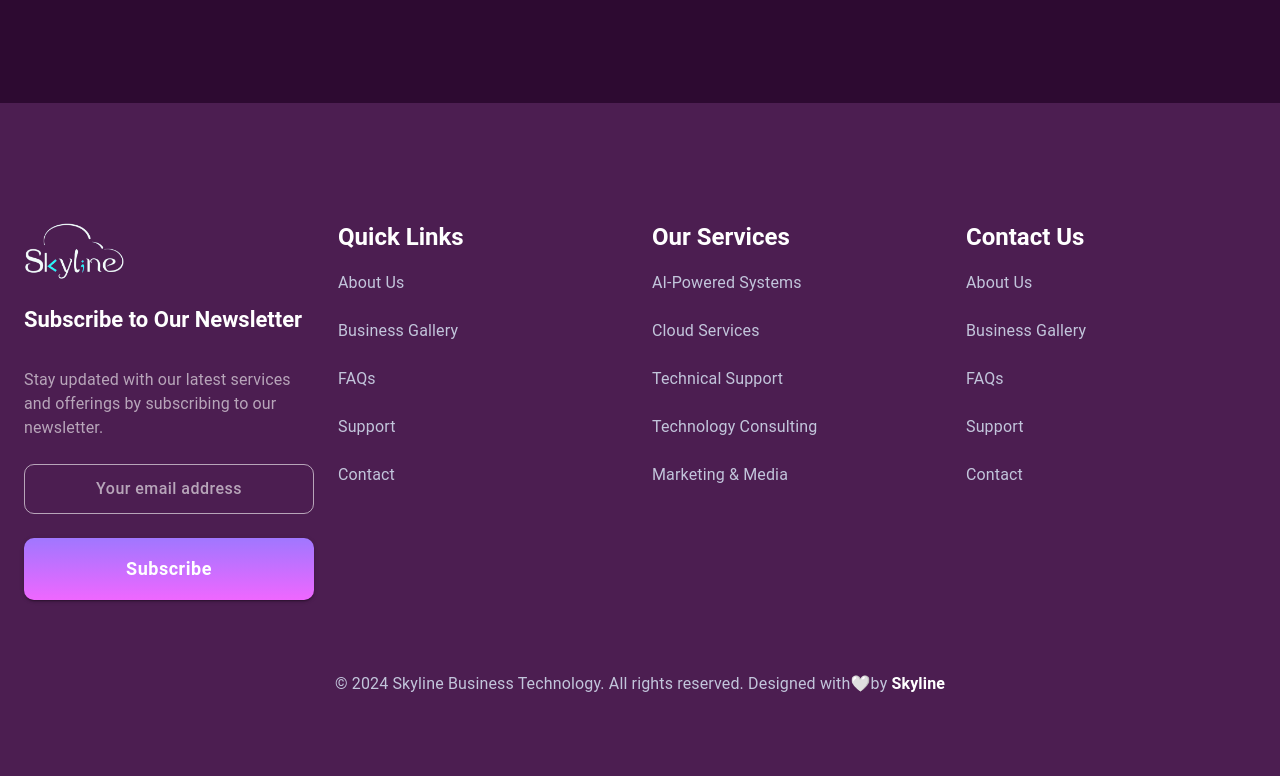
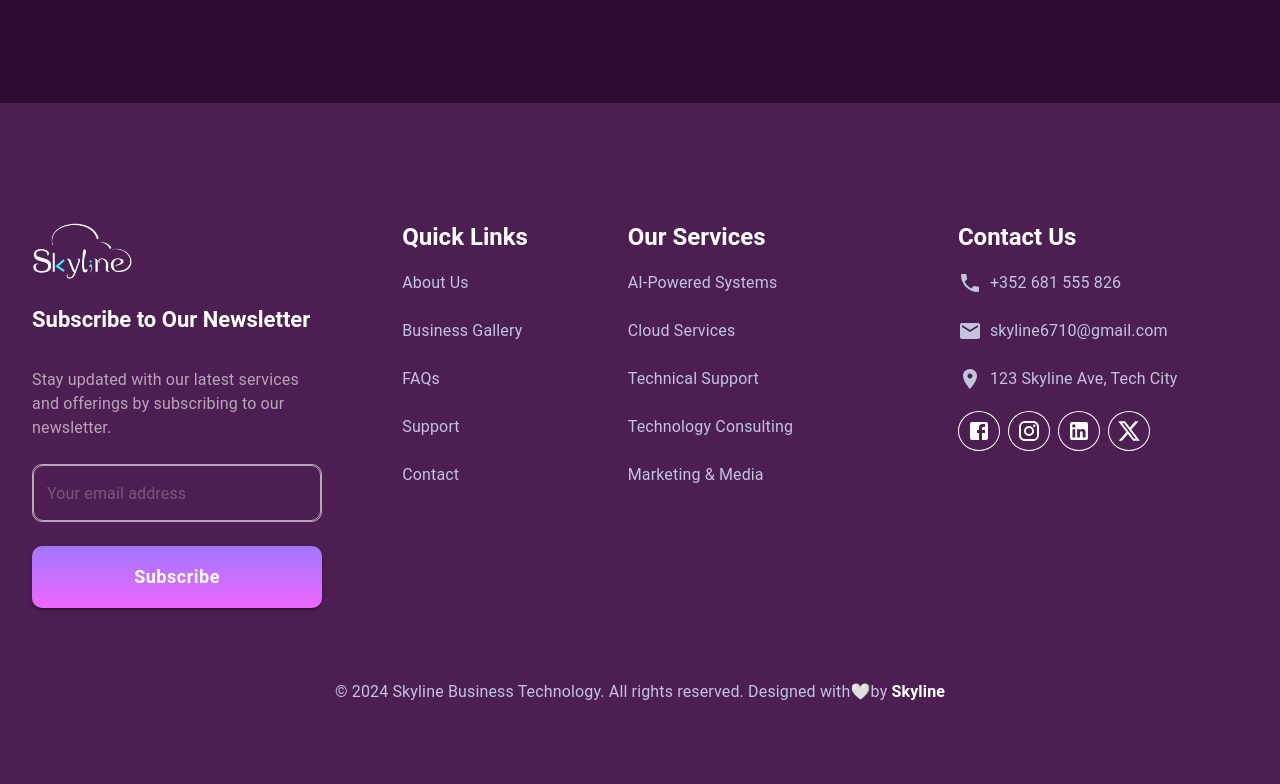
Before and after one commit to Mohamad-Aljaber/Introductory-site, a React (Vite) app: page / in a window 1280 px wide. Shown: the part 4457-5241 px from the top of the page. Built offline with nearby package versions, Linux system fonts and the light colour scheme.

Commit message:
End Designing Footer

```diff
--- a/src/components/Footer.tsx
+++ b/src/components/Footer.tsx
@@ -4,13 +4,23 @@ import {
   Grid,
   List,
   ListItem,
+  ListItemIcon,
   ListItemText,
+  TextField,
   Typography,
 } from "@mui/material";
 import theme from "../theme/theme.ts";
 import logoSrc from "../assets/images/logo.png";
 import CustomButton from "./CustomButton.tsx";
 
+import PhoneIcon from "@mui/icons-material/Phone";
+import EmailIcon from "@mui/icons-material/Email";
+import LocationOnIcon from "@mui/icons-material/LocationOn";
+
+import FacebookIcon from "@mui/icons-material/Facebook";
+import InstagramIcon from "@mui/icons-material/Instagram";
+import LinkedInIcon from "@mui/icons-material/LinkedIn";
+import XIcon from "@mui/icons-material/X";
 const secondaryTheme = theme.palette.secondary.main;
 const textTHeme = theme.palette.text.primary;
 
@@ -28,7 +38,17 @@ const qurServices = [
   { text: "Technology Consulting", path: "" },
   { text: "Marketing & Media", path: "" },
 ];
-
+const ContactUs = [
+  { icon: <PhoneIcon />, text: "+352 681 555 826" },
+  { icon: <EmailIcon />, text: "skyline6710@gmail.com" },
+  { icon: <LocationOnIcon />, text: "123 Skyline Ave, Tech City" },
+];
+const socialMediaSites = [
+  { value: "facebook", icon: <FacebookIcon /> },
+  { value: "Instagram", icon: <InstagramIcon /> },
+  { value: "Linkedin", icon: <LinkedInIcon /> },
+  { value: "X", icon: <XIcon /> },
+];
 const Footer = () => {
   return (
     <Box
@@ -75,22 +95,35 @@ const Footer = () => {
             Stay updated with our latest services and offerings by subscribing
             to our newsletter.
           </Typography>
-          <Button
+          <TextField
             variant="outlined"
+            placeholder="Your email address"
             sx={{
-              // fontWeight: "bold",
               borderRadius: "10px",
-              padding: "10px 20px",
+              outline: "none",
               textTransform: "none",
               fontSize: "16px",
               color: "rgba(255, 255, 255, 0.6)",
               border: "1px solid rgba(255, 255, 255, 0.6)",
               width: "100%",
               my: 3,
+              "& .MuiOutlinedInput-root": {
+                "& fieldset": {
+                  borderColor: "rgba(255, 255, 255, 0.6)",
+                  borderRadius: "10px",
+                },
+                "&:hover fieldset": {
+                  borderColor: "rgba(255, 255, 255, 0.8)",
+                  borderRadius: "10px",
+                },
+                "&.Mui-focused fieldset": {
+                  borderColor: "rgba(255, 255, 255, 1)",
+                },
+                color: "rgba(255, 255, 255, 0.6)",
+              },
             }}
-          >
-            Your email address
-          </Button>
+          />
+
           <CustomButton
             text={"Subscribe"}
             icon={null}
@@ -100,8 +133,9 @@ const Footer = () => {
         <Grid
           item
           xs={12}
-          sm={3}
+          sm={2}
           mb={2}
+          sx={{ ml: { xs: 0, sm: 5 } }}
         >
           <Typography
             variant="h3"
@@ -189,7 +223,7 @@ const Footer = () => {
             Contact Us
           </Typography>
           <List>
-            {quickLinks.map((listItem, listIndex) => (
+            {ContactUs.map((listItem, listIndex) => (
               <ListItem
                 key={listIndex}
                 sx={{
@@ -198,9 +232,35 @@ const Footer = () => {
                   color: "rgb(194, 197, 219)",
                 }}
               >
+                <ListItemIcon sx={{ minWidth: "auto", color: "inherit" }}>
+                  {listItem.icon}
+                </ListItemIcon>
                 <ListItemText primary={listItem.text} />
               </ListItem>
             ))}
+            <List>
+              {socialMediaSites.map((listItem, listIndex) => (
+                <ListItemIcon
+                  key={listIndex}
+                  sx={{
+                    minWidth: "40px",
+                    height: "40px",
+                    p: 1,
+                    mr: 1,
+                    borderRadius: "100%",
+                    border: "1px solid white",
+                    color: "inherit",
+                    justifyContent: "center",
+                    alignItems: "center",
+                    "&:hover": {
+                      backgroundColor: textTHeme,
+                    },
+                  }}
+                >
+                  {listItem.icon}
+                </ListItemIcon>
+              ))}
+            </List>
           </List>
         </Grid>
       </Grid>
```
